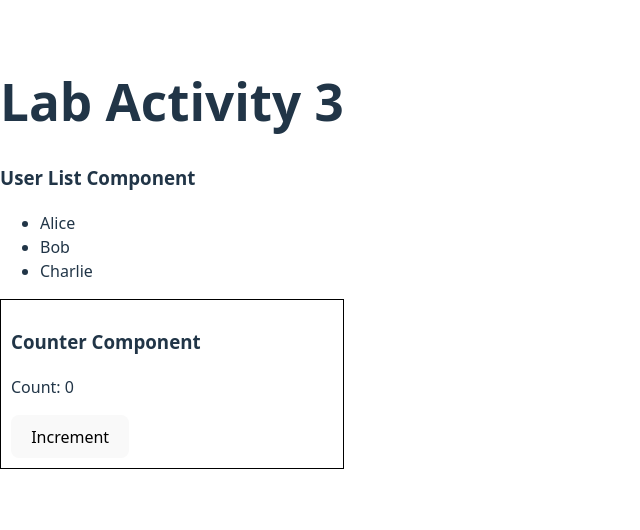
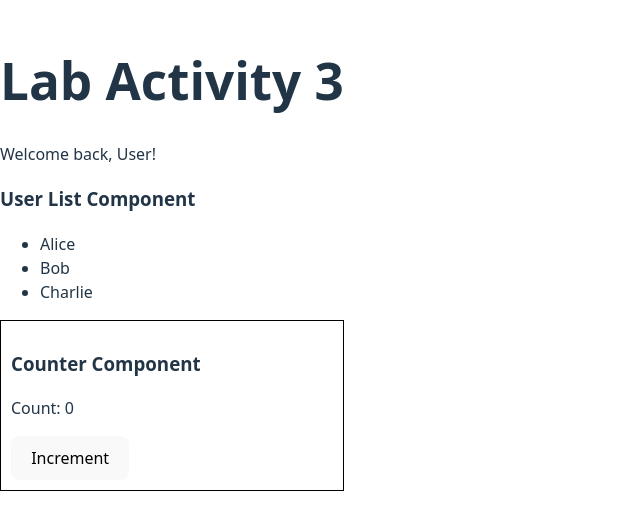
Before and after one commit to princedwayne32/react-es6-lab, a React (Vite) app: page / in a window 1280 px wide. Shown: the part 146-676 px from the top of the page, without its empty margins (0-640 px from the left). Built offline with nearby package versions, Linux system fonts and the light colour scheme.

Commit message:
Add conditional rendering

```diff
--- a/src/App.jsx
+++ b/src/App.jsx
@@ -1,13 +1,17 @@
 import React from 'react';
 import UserList from './UserList';
-import Counter from './Counter'; // Import Counter
+import Counter from './Counter';
 
 function App() {
   const users = ['Alice', 'Bob', 'Charlie'];
+  const isLoggedIn = true; // Try changing this to false later!
 
   return (
     <div>
       <h1>Lab Activity 3</h1>
+      {/* Conditional Rendering */}
+      {isLoggedIn ? <p>Welcome back, User!</p> : <p>Please log in.</p>}
+
       <UserList users={users} />
       <Counter />
     </div>
```
